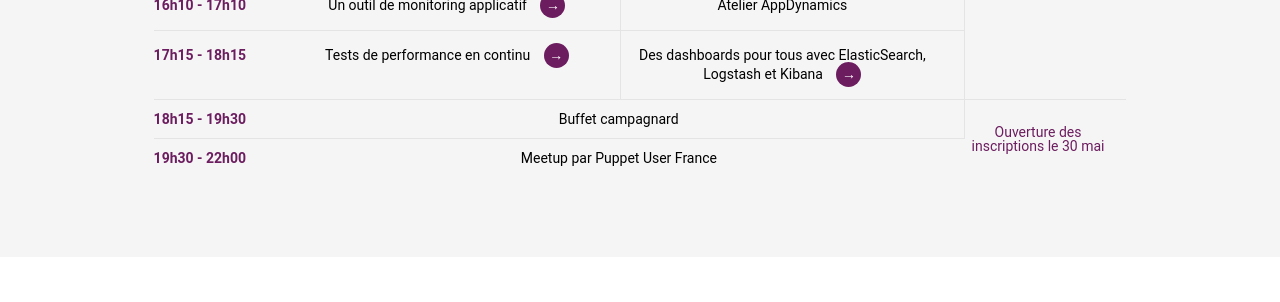
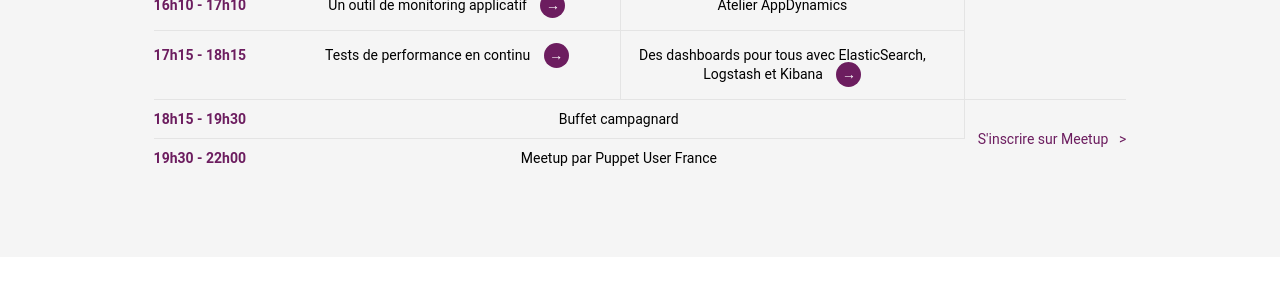
Before and after one commit to publicissapient-france/devops-day, a plain HTML site: page index.html in a window 1280 px wide. Shown: the part 1462-1764 px from the top of the page. Drawn offline with nearby package versions, Linux system fonts and the light colour scheme.

Commit message:
Mise en ligne du lien Meetup Pour soirée de Clôture

```diff
--- a/index.html
+++ b/index.html
@@ -189,8 +189,7 @@
                         <td>18h15 - 19h30</td>
                         <td colspan="2" class="last-cell">Buffet campagnard</td>
 
-                        <td rowspan="2" class="inscription-cell last-line open-inscription">Ouverture des <br/>inscriptions
-                            le 30 mai
+                        <td rowspan="2" class="inscription-cell last-line open-inscription"><a href="http://www.meetup.com/Paris-Puppet-DevOps-Meetup/events/186095702/">S'inscrire sur Meetup
                         </td>
 
                     </tr>
@@ -199,8 +198,7 @@
                         <td colspan="2" class="last-line">Meetup par Puppet User France</td>
                     </tr>
                     <tr class="inscription-line open-inscription">
-                        <td colspan="4">Ouverture des <br>inscriptions
-                            le 30 mai
+                        <td colspan="4"><a href="http://www.meetup.com/Paris-Puppet-DevOps-Meetup/events/186095702/">S'inscrire sur Meetup
                         </td>
                     </tr>
                     </tbody>
```
